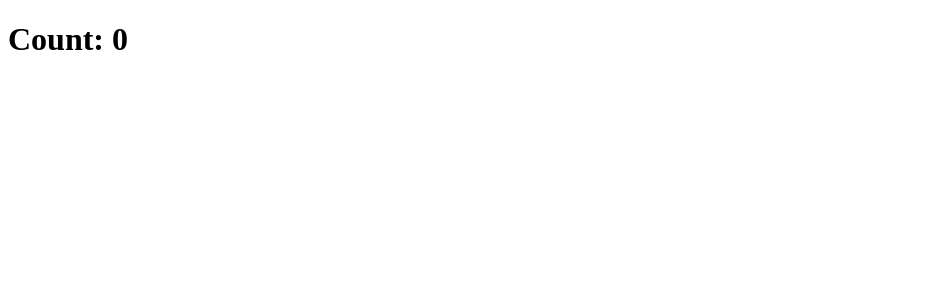
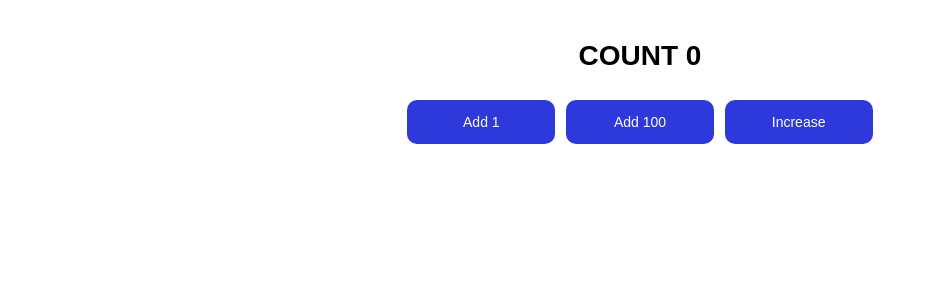
Before and after one commit to mate-academy/react_counter, a React (Create React App) app: page / in a window 1280 px wide. Shown: the top 300 px of the page, without its empty margins (0-927 px from the left). Built offline with nearby package versions, Linux system fonts and the light colour scheme; the HTML template or start-up script is replaced by a standard one.

Commit message:
implemented task

```diff
--- a/src/App.scss
+++ b/src/App.scss
@@ -1 +1,43 @@
-// styles go here
+* {
+  box-sizing: border-box;
+}
+
+body {
+  margin: 0;
+}
+
+html {
+  font-family: Arial, Helvetica, sans-serif;
+  font-size: 20px;
+  color: #000;
+}
+
+.App {
+  margin: 0 auto;
+  padding: 12px;
+  width: 100%;
+  max-width: 500px;
+
+  &__title {
+    margin: 28px 0;
+    text-align: center;
+    font-size: 28px;
+    text-transform: uppercase;
+  }
+}
+
+.buttons {
+  display: flex;
+  justify-content: space-around;
+
+  &__item {
+    padding: 12px;
+    width: 148px;
+    color:  #fff;
+    font-size: 14px;
+    cursor: pointer;
+    border: 2px solid #2d39da;
+    border-radius: 10px;
+    background-color: #2d39da;
+  }
+}
--- a/src/App.tsx
+++ b/src/App.tsx
@@ -1,16 +1,45 @@
 import React from 'react';
 import './App.scss';
 
-class App extends React.Component {
-  addOne = () => {};
+type State = {
+  count: number,
+};
 
-  add100 = () => {};
+class App extends React.Component<{}, State> {
+  state = {
+    count: 0,
+  };
 
-  increase = () => {};
+  addOne = () => {
+    this.setState((prevState) => ({
+      count: prevState.count + 1,
+    }));
+  };
+
+  add100 = () => {
+    this.setState((prevState) => ({
+      count: prevState.count + 100,
+    }));
+  };
+
+  increase = () => {
+    if (this.state.count % 5 === 0) {
+      this.add100();
+    }
+
+    this.addOne();
+  };
 
   render() {
     return (
-      <h1>Count: 0</h1>
+      <div className="App">
+        <h1 className="App__title">{`Count ${this.state.count}`}</h1>
+        <div className="buttons">
+          <button type="button" className="buttons__item" onClick={() => this.addOne()}>Add 1</button>
+          <button type="button" className="buttons__item" onClick={() => this.add100()}>Add 100</button>
+          <button type="button" className="buttons__item" onClick={() => this.increase()}>Increase</button>
+        </div>
+      </div>
     );
   }
 }
```
